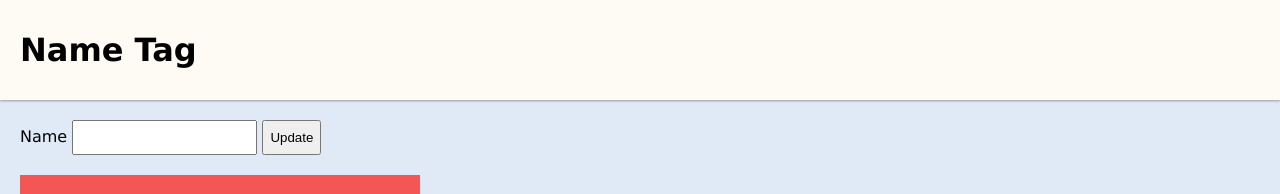
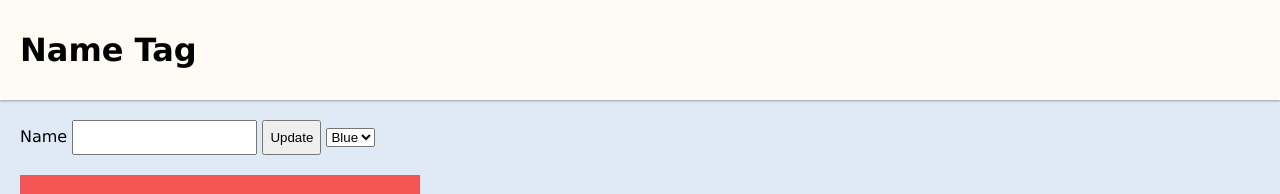
Before and after one commit to martypdx/oct-name-tag, a plain HTML site: page index.html in a window 1280 px wide. Shown: the top 194 px of the page. Drawn offline with Linux system fonts and the light colour scheme; a web font is replaced by a local one.

Commit message:
add dropdown menu for colors

```diff
--- a/index.html
+++ b/index.html
@@ -31,6 +31,9 @@
                 <label>Name</label>
                 <input id="name-input" />
                 <button id="update-btn">Update</button>
+                <select id="color-dropdown">
+                    <option value="blue">Blue</option>
+                </select>
             </section>
 
             <!-- This section has the outputed name tag -->
```
